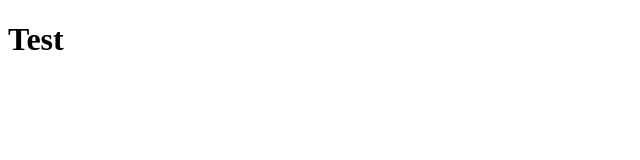
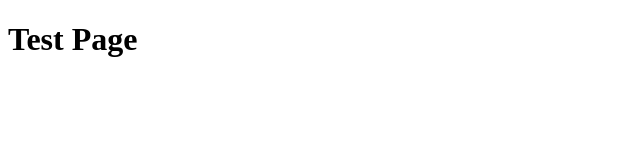
Before and after one commit to german-e-mas/german-e-mas.github.io, a plain HTML site: page index.html in a window 1280 px wide. Shown: the whole page, without its empty margins (0-640 px from the left). Drawn offline with Linux system fonts and the light colour scheme.

Commit message:
Update index.html

```diff
--- a/index.html
+++ b/index.html
@@ -7,6 +7,6 @@
   <title>Document</title>
 </head>
 <body>
-  <h1>Test</h1>
+  <h1>Test Page</h1>
 </body>
 </html>
```
